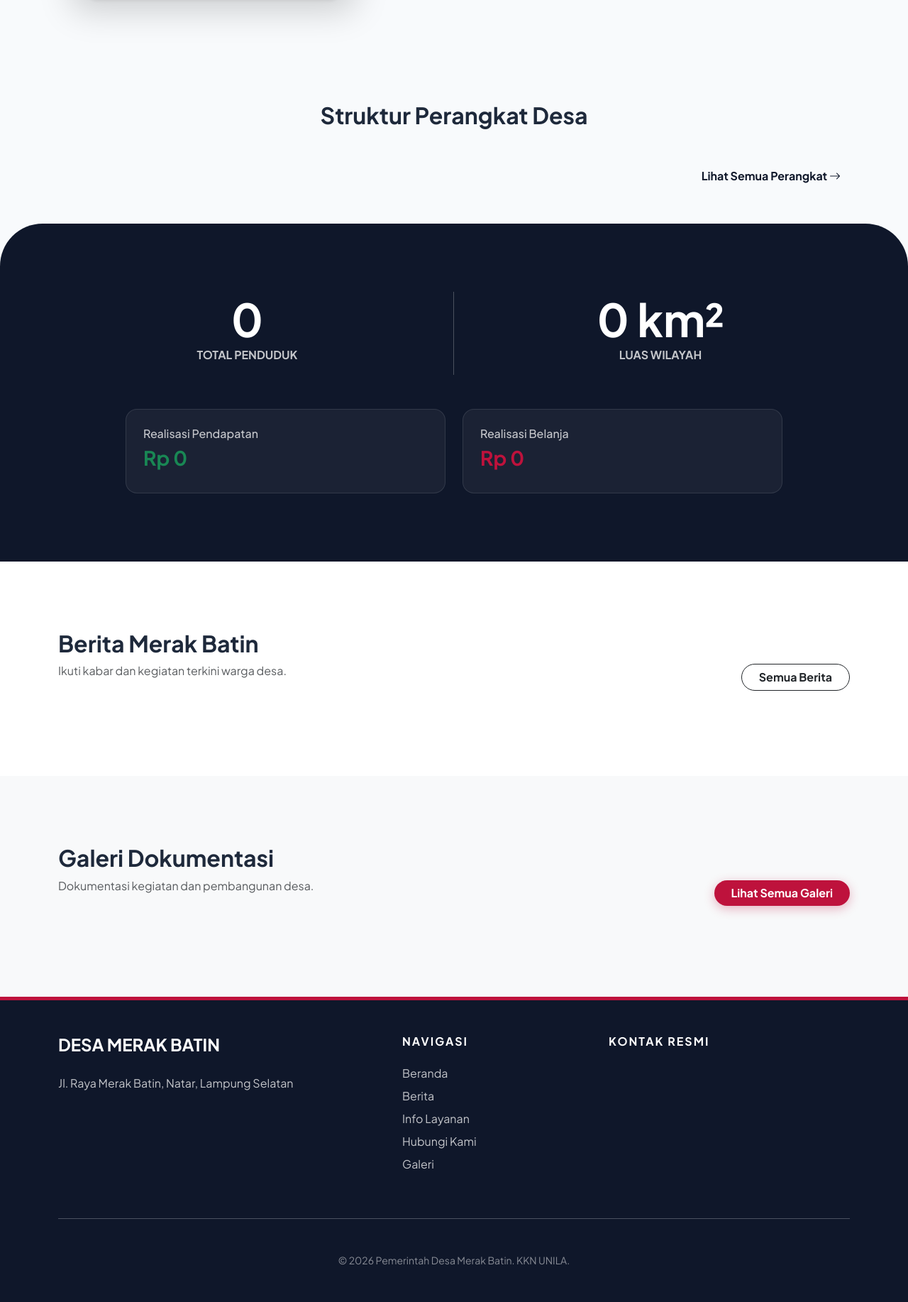
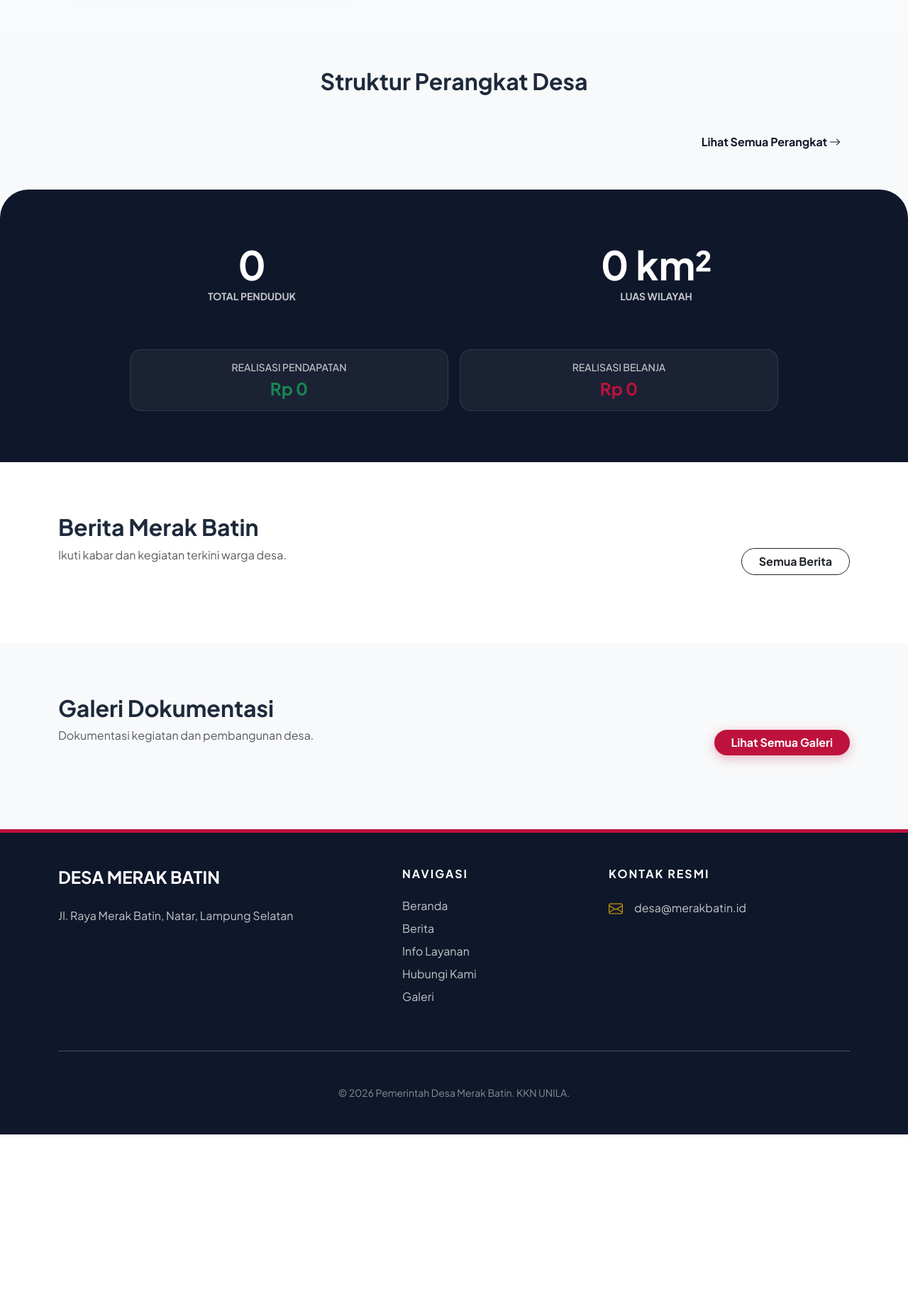
Before and after one commit to Fayiz-Akbar/Website-Desa-Merak-Batin, a PHP site: page / in a window 1280 px wide. Shown: the part 1245-3079 px from the top of the page at 71% size. After the commit the page ends 2843 px from the top, so only its background shows below. Run offline with PHP 8.4, Linux system fonts and the light colour scheme; data comes from the database, SQL or seed files in the repository; data that the repository does not hold is empty.

Commit message:
update bug index.php

```diff
--- a/config/db.php
+++ b/config/db.php
@@ -1,11 +1,10 @@
 <?php
-// Pengaturan Database
-$host = "localhost";
-$user = "root";      // Username default XAMPP
-$pass = "";          // Password default XAMPP (kosong)
-$db   = "db_merakbatin";
+// Pengaturan Database Online (InfinityFree)
+$host = "sql302.infinityfree.com";      // MySQL Hostname dari gambar
+$user = "if0_40998880";                // MySQL Username dari gambar
+$pass = "Desamrkbatin22M";          // Password yang Anda buat saat Create Account
+$db   = "if0_40998880_db_merakbatin";  // Database Name dari gambar
 
-// Membuat koneksi
 $conn = mysqli_connect($host, $user, $pass, $db);
 
 // Cek Koneksi
--- a/index.php
+++ b/index.php
@@ -1,95 +1,95 @@
 <?php include 'includes/header.php'; ?>
 
-<header class="hero" style="position: relative; height: 100vh; overflow: hidden;">
+<header class="hero" style="position: relative; min-height: 100vh; display: flex; align-items: center; overflow: hidden;">
     <div style="position: absolute; top: 0; left: 0; width: 100%; height: 100%; background: linear-gradient(to bottom, rgba(15, 23, 42, 0.7), rgba(15, 23, 42, 0.9)), url('assets/img/hero-desa.jpeg'); background-size: cover; background-position: center; z-index: -1;"></div>
 
-    <div class="container h-100 d-flex align-items-center justify-content-center text-center text-white">
+    <div class="container py-5 text-center text-white">
         <div class="animate__animated animate__fadeInUp">
             <span class="badge px-3 py-2 mb-3" style="background: var(--accent-red);">Selamat Datang di Portal Resmi</span>
-            <h1 class="display-2 fw-bolder mb-3" style="letter-spacing: -2px;">DESA MERAK BATIN</h1>
-            <p class="lead opacity-75 mb-5 mx-auto" style="max-width: 700px;">Wadah Informasi & Pelayanan Digital Terpadu untuk Masyarakat Desa Merak Batin yang Mandiri dan Transparan.</p>
-            <div class="d-flex justify-content-center gap-3">
-                <a href="layanan.php" class="btn btn-red px-5 py-3">Info Layanan</a>
+            <h1 class="display-4 display-md-2 fw-bolder mb-3" style="letter-spacing: -1px;">DESA MERAK BATIN</h1>
+            <p class="lead opacity-75 mb-5 mx-auto" style="max-width: 700px; font-size: 1.1rem;">Wadah Informasi & Pelayanan Digital Terpadu untuk Masyarakat Desa Merak Batin yang Mandiri dan Transparan.</p>
+            <div class="d-flex flex-column flex-md-row justify-content-center gap-3 px-4">
+                <a href="layanan.php" class="btn btn-red px-5 py-3 shadow">Info Layanan</a>
                 <a href="#profil" class="btn btn-outline-light px-5 py-3 rounded-pill fw-bold">Jelajah Profil</a>
             </div>
         </div>
     </div>
 </header>
 
-<section id="profil" class="py-5 mt-5">
-    <div class="container py-5">
-        <div class="row align-items-center g-5">
+<section id="profil" class="py-5">
+    <div class="container py-md-5">
+        <div class="row align-items-center g-4 g-lg-5">
             <div class="col-lg-5 text-center">
                 <div class="position-relative d-inline-block">
-                    <img src="assets/img/kades/<?php echo htmlspecialchars($profil['foto_kepala_desa'], ENT_QUOTES, 'UTF-8'); ?>" class="img-fluid rounded-4 shadow-lg border-5 border-white" style="max-height: 450px; object-fit: cover;">
-                    <div class="position-absolute bottom-0 start-50 translate-middle-x bg-white p-3 rounded-4 shadow-sm" style="width: 90%;">
-                        <h6 class="fw-bold mb-0 text-dark"><?php echo htmlspecialchars($profil['nama_kepala_desa'], ENT_QUOTES, 'UTF-8'); ?></h6>
+                    <img src="assets/img/kades/<?php echo htmlspecialchars($profil['foto_kepala_desa'] ?? 'default.jpg', ENT_QUOTES, 'UTF-8'); ?>" class="img-fluid rounded-4 shadow-lg border-5 border-white" style="width: 100%; max-width: 400px; height: auto; object-fit: cover;">
+                    <div class="position-absolute bottom-0 start-50 translate-middle-x bg-white p-3 rounded-4 shadow-sm" style="width: 85%;">
+                        <h6 class="fw-bold mb-0 text-dark"><?php echo htmlspecialchars($profil['nama_kepala_desa'] ?? 'Nama Kepala Desa', ENT_QUOTES, 'UTF-8'); ?></h6>
                         <small class="text-muted">Kepala Desa Merak Batin</small>
                     </div>
                 </div>
             </div>
-            <div class="col-lg-7">
+            <div class="col-lg-7 text-center text-lg-start mt-5 mt-lg-0 px-4">
                 <h6 class="text-uppercase fw-bold mb-3" style="color: var(--accent-red); letter-spacing: 2px;">Kata Sambutan</h6>
                 <h2 class="fw-bold mb-4">Membangun Bersama Masyarakat</h2>
-                <div class="fs-5 text-muted lh-lg mb-4 italic" style="font-style: italic; border-left: 4px solid var(--accent-red); padding-left: 20px;">
-                    "<?php echo nl2br(htmlspecialchars($profil['sambutan'], ENT_QUOTES, 'UTF-8')); ?>"
+                <div class="fs-5 text-muted lh-lg mb-4" style="font-style: italic; border-left: 4px solid var(--accent-red); padding-left: 20px;">
+                    "<?php echo nl2br(htmlspecialchars($profil['sambutan'] ?? 'Selamat datang...', ENT_QUOTES, 'UTF-8')); ?>"
                 </div>
             </div>
         </div>
     </div>
 </section>
 
-<section class="py-5">
+<section class="py-5 bg-light">
     <div class="container">
         <div class="text-center mb-5">
             <h2 class="fw-bold section-title">Struktur Perangkat Desa</h2>
         </div>
-        <div class="row g-4">
+        <div class="row g-3 g-md-4">
             <?php
-            $perangkat = mysqli_query($conn, "SELECT * FROM perangkat_desa LIMIT 8");
+            $perangkat = mysqli_query($conn, "SELECT * FROM perangkat_desa ORDER BY urutan ASC LIMIT 8");
             while($p = mysqli_fetch_assoc($perangkat)): ?>
             <div class="col-6 col-md-3">
-                <div class="card border-0 text-center p-3 rounded-4 shadow-sm" style="transition: 0.3s;" onmouseover="this.style.transform='translateY(-10px)'" onmouseout="this.style.transform='translateY(0)'">
-                    <img src="assets/img/perangkat/<?php echo htmlspecialchars($p['foto'], ENT_QUOTES, 'UTF-8'); ?>" class="rounded-circle mx-auto mb-3" width="100" height="100" style="object-fit: cover; border: 3px solid var(--dark-blue);">
-                    <h6 class="fw-bold mb-1"><?php echo htmlspecialchars($p['nama'], ENT_QUOTES, 'UTF-8'); ?></h6>
-                    <small class="badge bg-light text-primary"><?php echo htmlspecialchars($p['jabatan'], ENT_QUOTES, 'UTF-8'); ?></small>
+                <div class="card border-0 text-center p-3 rounded-4 shadow-sm h-100" style="transition: 0.3s;" onmouseover="this.style.transform='translateY(-5px)'" onmouseout="this.style.transform='translateY(0)'">
+                    <img src="assets/img/perangkat/<?php echo htmlspecialchars($p['foto'], ENT_QUOTES, 'UTF-8'); ?>" class="rounded-circle mx-auto mb-3" width="80" height="80" style="object-fit: cover; border: 3px solid var(--dark-blue);">
+                    <h6 class="fw-bold mb-1 small"><?php echo htmlspecialchars($p['nama'], ENT_QUOTES, 'UTF-8'); ?></h6>
+                    <small class="badge bg-light text-primary" style="font-size: 0.7rem;"><?php echo htmlspecialchars($p['jabatan'], ENT_QUOTES, 'UTF-8'); ?></small>
                 </div>
             </div>
             <?php endwhile; ?>
         </div>
-        <div class="text-end mt-4">
+        <div class="text-center text-md-end mt-4">
             <a href="struktur.php" class="btn btn-link text-decoration-none fw-bold" style="color: var(--dark-blue);">Lihat Semua Perangkat <i class="bi bi-arrow-right"></i></a>
         </div>
     </div>
 </section>
 
-<section class="py-5 text-white" style="background: var(--dark-blue); border-radius: 60px 60px 0 0;">
-    <div class="container py-5">
-        <div class="row g-5 text-center mb-5">
-            <div class="col-md-6 border-end border-white border-opacity-25">
-                <h1 class="display-3 fw-bold mb-0"><?php echo number_format($profil['populasi']); ?></h1>
-                <p class="opacity-75 text-uppercase fw-bold">Total Penduduk</p>
+<section class="py-5 text-white" style="background: var(--dark-blue); border-radius: 40px 40px 0 0;">
+    <div class="container py-4">
+        <div class="row g-4 text-center mb-5">
+            <div class="col-md-6 border-md-end border-white border-opacity-25">
+                <h1 class="display-4 fw-bold mb-0"><?php echo number_format($profil['populasi'] ?? 0); ?></h1>
+                <p class="opacity-75 text-uppercase fw-bold small">Total Penduduk</p>
             </div>
             <div class="col-md-6">
-                <h1 class="display-3 fw-bold mb-0"><?php echo htmlspecialchars($profil['luas_wilayah'], ENT_QUOTES, 'UTF-8'); ?></h1>
-                <p class="opacity-75 text-uppercase fw-bold">Luas Wilayah</p>
+                <h1 class="display-4 fw-bold mb-0"><?php echo htmlspecialchars($profil['luas_wilayah'] ?? '0', ENT_QUOTES, 'UTF-8'); ?></h1>
+                <p class="opacity-75 text-uppercase fw-bold small">Luas Wilayah</p>
             </div>
         </div>
 
-        <div class="row g-4 justify-content-center">
+        <div class="row g-3 justify-content-center text-center px-2">
             <?php
             $q_apb = mysqli_fetch_assoc(mysqli_query($conn, "SELECT SUM(CASE WHEN jenis='Pendapatan' THEN realisasi ELSE 0 END) as p, SUM(CASE WHEN jenis='Belanja' THEN realisasi ELSE 0 END) as b FROM apb_desa"));
             ?>
-            <div class="col-md-5">
-                <div class="p-4 rounded-4" style="background: rgba(255,255,255,0.05); border: 1px solid rgba(255,255,255,0.1);">
-                    <h6 class="opacity-75">Realisasi Pendapatan</h6>
-                    <h3 class="fw-bold text-success">Rp <?php echo number_format($q_apb['p'], 0, ',', '.'); ?></h3>
+            <div class="col-sm-6 col-md-5">
+                <div class="p-3 rounded-4 h-100" style="background: rgba(255,255,255,0.05); border: 1px solid rgba(255,255,255,0.1);">
+                    <h6 class="opacity-75 small text-uppercase">Realisasi Pendapatan</h6>
+                    <h4 class="fw-bold text-success mb-0">Rp <?php echo number_format($q_apb['p'] ?? 0, 0, ',', '.'); ?></h4>
                 </div>
             </div>
-            <div class="col-md-5">
-                <div class="p-4 rounded-4" style="background: rgba(255,255,255,0.05); border: 1px solid rgba(255,255,255,0.1);">
-                    <h6 class="opacity-75">Realisasi Belanja</h6>
-                    <h3 class="fw-bold" style="color: var(--accent-red);">Rp <?php echo number_format($q_apb['b'], 0, ',', '.'); ?></h3>
+            <div class="col-sm-6 col-md-5">
+                <div class="p-3 rounded-4 h-100" style="background: rgba(255,255,255,0.05); border: 1px solid rgba(255,255,255,0.1);">
+                    <h6 class="opacity-75 small text-uppercase">Realisasi Belanja</h6>
+                    <h4 class="fw-bold mb-0" style="color: var(--accent-red);">Rp <?php echo number_format($q_apb['b'] ?? 0, 0, ',', '.'); ?></h4>
                 </div>
             </div>
         </div>
@@ -97,13 +97,13 @@
 </section>
 
 <section class="py-5 bg-white">
-    <div class="container py-5">
-        <div class="d-flex justify-content-between align-items-end mb-5">
+    <div class="container py-4">
+        <div class="d-flex flex-column flex-md-row justify-content-between align-items-md-end mb-5 text-center text-md-start">
             <div>
                 <h2 class="fw-bold">Berita Merak Batin</h2>
                 <p class="text-muted">Ikuti kabar dan kegiatan terkini warga desa.</p>
             </div>
-            <a href="berita.php" class="btn btn-outline-dark rounded-pill px-4 fw-bold">Semua Berita</a>
+            <a href="berita.php" class="btn btn-outline-dark rounded-pill px-4 fw-bold mt-3 mt-md-0">Semua Berita</a>
         </div>
         <div class="row g-4">
             <?php
@@ -111,11 +111,11 @@
             while($b = mysqli_fetch_assoc($berita)): ?>
             <div class="col-md-4">
                 <div class="card border-0 shadow-sm rounded-4 overflow-hidden h-100">
-                    <img src="assets/img/berita/<?php echo htmlspecialchars($b['gambar'], ENT_QUOTES, 'UTF-8'); ?>" class="card-img-top" style="height: 250px; object-fit: cover;">
+                    <img src="assets/img/berita/<?php echo htmlspecialchars($b['gambar'], ENT_QUOTES, 'UTF-8'); ?>" class="card-img-top" style="height: 200px; object-fit: cover;">
                     <div class="card-body p-4">
                         <small class="text-muted d-block mb-2"><?php echo date('d M Y', strtotime($b['tgl_posting'])); ?></small>
-                        <h5 class="fw-bold lh-base mb-3"><?php echo htmlspecialchars($b['judul'], ENT_QUOTES, 'UTF-8'); ?></h5>
-                        <a href="berita_detail.php?id=<?php echo (int)$b['id']; ?>" class="text-decoration-none fw-bold" style="color: var(--accent-red);">Selengkapnya <i class="bi bi-arrow-right"></i></a>
+                        <h5 class="fw-bold lh-base mb-3" style="font-size: 1.1rem;"><?php echo htmlspecialchars($b['judul'], ENT_QUOTES, 'UTF-8'); ?></h5>
+                        <a href="berita_detail.php?id=<?php echo (int)$b['id']; ?>" class="text-decoration-none fw-bold small" style="color: var(--accent-red);">Selengkapnya <i class="bi bi-arrow-right"></i></a>
                     </div>
                 </div>
             </div>
@@ -125,21 +125,21 @@
 </section>
 
 <section class="py-5 bg-light">
-    <div class="container py-5">
-        <div class="d-flex justify-content-between align-items-end mb-5">
+    <div class="container py-4">
+        <div class="d-flex flex-column flex-md-row justify-content-between align-items-md-end mb-5 text-center text-md-start">
             <div>
                 <h2 class="fw-bold">Galeri Dokumentasi</h2>
                 <p class="text-muted">Dokumentasi kegiatan dan pembangunan desa.</p>
             </div>
-            <a href="galeri.php" class="btn btn-red rounded-pill px-4">Lihat Semua Galeri</a>
+            <a href="galeri.php" class="btn btn-red rounded-pill px-4 mt-3 mt-md-0">Lihat Semua Galeri</a>
         </div>
-        <div class="row g-3">
+        <div class="row g-2 g-md-3">
             <?php
             $galeri = mysqli_query($conn, "SELECT * FROM galeri ORDER BY tgl_upload DESC LIMIT 6");
             while($g = mysqli_fetch_assoc($galeri)): ?>
-            <div class="col-md-4">
-                <div class="rounded-4 overflow-hidden shadow-sm" style="height: 250px;">
-                    <img src="assets/img/galeri/<?php echo htmlspecialchars($g['foto'], ENT_QUOTES, 'UTF-8'); ?>" class="w-100 h-100" style="object-fit: cover; transition: 0.5s;" onmouseover="this.style.transform='scale(1.1)'" onmouseout="this.style.transform='scale(1)'">
+            <div class="col-6 col-md-4">
+                <div class="rounded-4 overflow-hidden shadow-sm" style="height: 180px; height: md-250px;">
+                    <img src="assets/img/galeri/<?php echo htmlspecialchars($g['foto'], ENT_QUOTES, 'UTF-8'); ?>" class="w-100 h-100" style="object-fit: cover; transition: 0.5s;" onmouseover="this.style.transform='scale(1.05)'" onmouseout="this.style.transform='scale(1)'">
                 </div>
             </div>
             <?php endwhile; ?>
```
Also changed, not shown: db_merakbatin.sql (+89 -150 lines), assets/img/perangkat/6970a1364fcd0.jpg (deleted), assets/img/perangkat/6970a1606598d.jpg (deleted).
